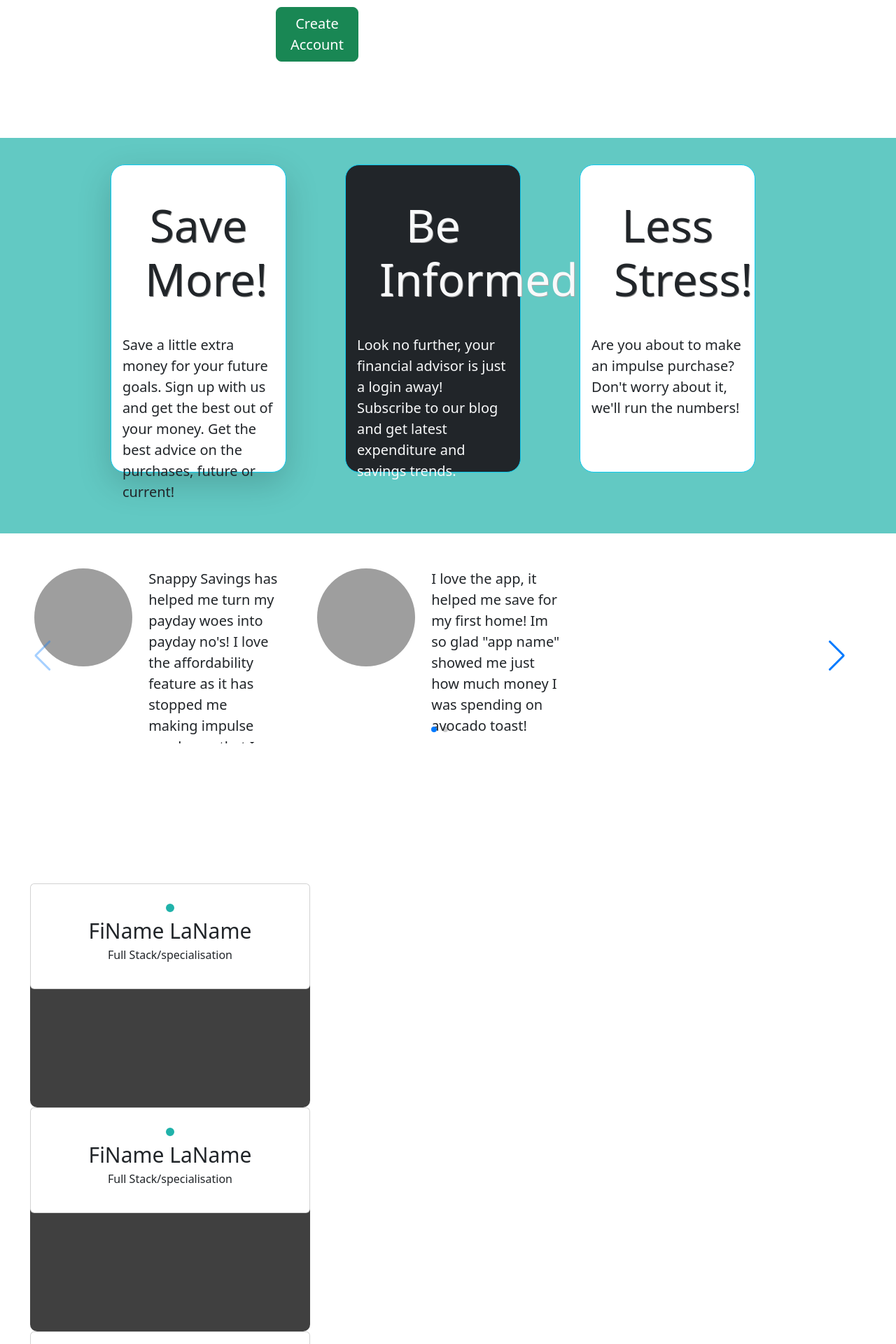
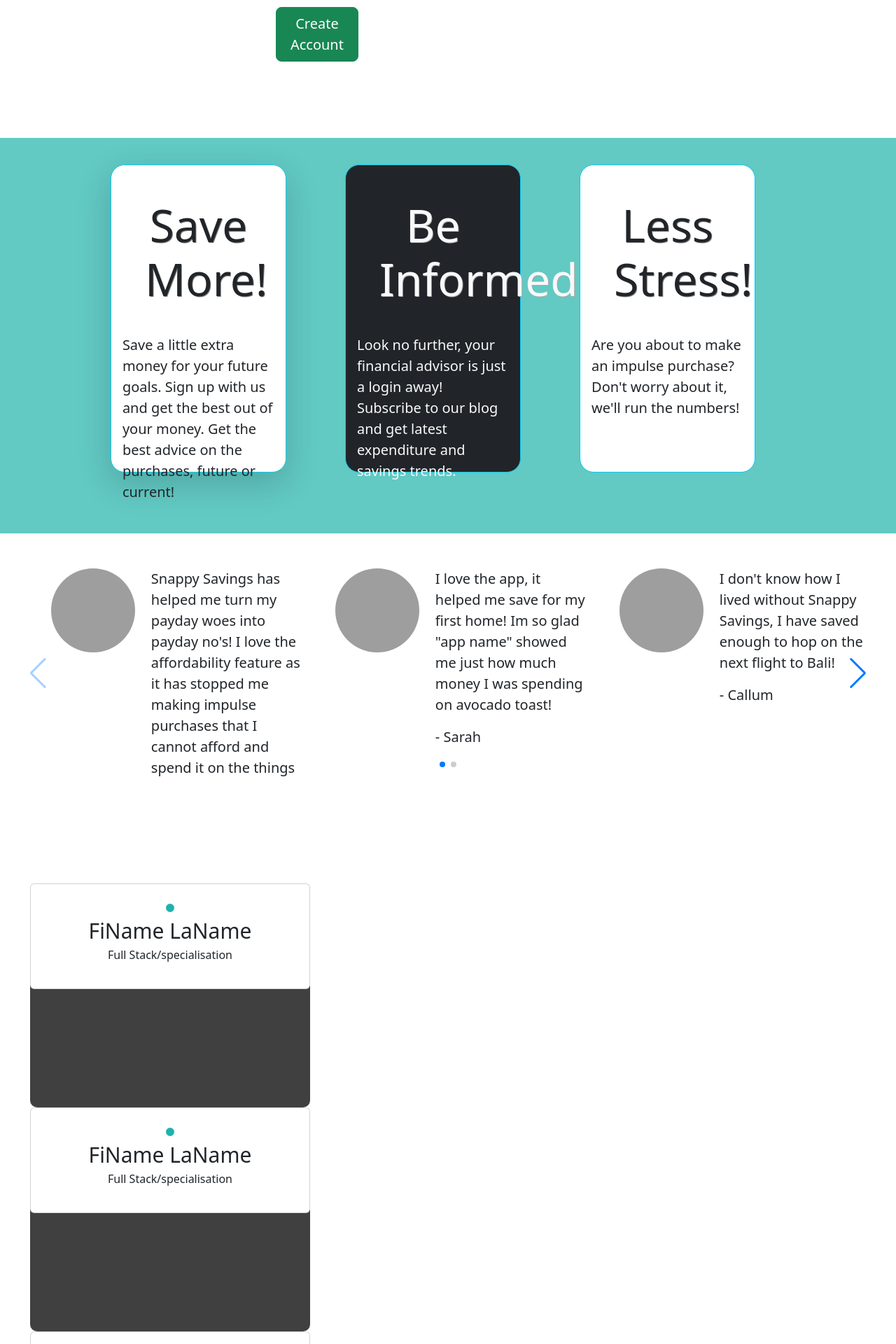
Before and after one commit to MiaRasmussen05/Hackathon-Jan-23, a Django app: page / in a window 1280 px wide. Shown: the part 603-2523 px from the top of the page at 70% size. Run offline with Django 3.2, Linux system fonts and the light colour scheme; some libraries are stand-ins or nearby versions; grey boxes are pictures that could not be loaded.

Commit message:
Fixed some css for the carousel look

```diff
--- a/static/css/style.css
+++ b/static/css/style.css
@@ -151,22 +151,24 @@
 
 /* end description section */
 
+.comment-section {
+    width: 100%;
+}
+
 .comments-wrapper {
-    width: 100%;
     height: 500px;
-    display: flex;
-    justify-content: space-between;
-    padding: 4% 2%;
+    padding: 4% 1.5%;
     /* margin-left: 23px; */
 }
 
 .swiper {
-    width: 98%;
-    height: 250px;
+    /* width: 98%; */
+    height: 300px;
 }
 
 .swiper-wrapper {
-    width: 100%;
+    width: 230%;
+    margin-left: 40px;
 }
 
 .comment {
@@ -174,14 +176,13 @@
 }
 
 .swiper-slide {
-    width: 40%;
     height: 400px;
-    /* margin: 50px 0 0 115px; */
+    margin: 0px 0 0 -10px;
 }
 
 .comment-image {
-    width: 140px;
-    height: 140px;
+    width: 120px;
+    height: 120px;
     /* border: 2px solid #000; */
     /* border-radius: 50%; */
 }
--- a/templates/index.html
+++ b/templates/index.html
@@ -39,11 +39,11 @@
             </div>
         </div>
     </section>
-    <section class="comment container-fluid">
+    <section class="comment-section container-fluid">
         <div class="comments-wrapper">
             <div class="carousel swiper mySwiper">
                 <div class="row swiper-wrapper">
-                    <div class="comment col-4 swiper-slide">
+                    <div class="comment col-3 swiper-slide">
                         <img class="comment-image rounded-circle"
                             src="https://i.ibb.co/Vv82013/pexels-brett-sayles-1073097.jpg"
                             alt="Image of a smiling male customer">
@@ -56,6 +56,39 @@
                                         purchases that I cannot afford and spend it on the things that matter!
                                     </p>
                                     <p>- James</p>
+                                </blockquote>
+                            </div>
+                        </div>
+                    </div>
+                    <div class="comment col-3 swiper-slide">
+                        <img class="comment-image rounded-circle"
+                            src="https://i.ibb.co/DzKXMw0/pexels-daniel-xavier-1239291.jpg"
+                            alt="Image of a smiling female customer">
+                        <div class="media">
+                            <div class="comment-text media-body">
+                                <blockquote class="blockquote">
+                                    <p>
+                                        I love the app, it helped me save for my first home! Im so glad "app name"
+                                        showed me just how much money I was spending on avocado toast!
+                                    </p>
+                                    <p>- Sarah</p>
+                                </blockquote>
+                            </div>
+                        </div>
+                    </div>
+                    <div class="comment col-3 swiper-slide">
+                        <img class="comment-image rounded-circle"
+                            src="https://i.ibb.co/444BLn6/pexels-justin-shaifer-1222271.jpg"
+                            alt="Another image of a smiling male customer">
+                        <div class="media">
+                            <div class="comment-text media-body">
+                                <blockquote class="blockquote">
+                                    <p>I don't know how I lived without Snappy Savings, I have saved enough to hop on
+                                        the
+                                        next
+                                        flight to Bali!
+                                    </p>
+                                    <p>- Callum</p>
                                 </blockquote>
                             </div>
                         </div>
@@ -93,43 +126,10 @@
                             </div>
                         </div>
                     </div>
-                    <div class="comment col-4 swiper-slide">
-                        <img class="comment-image rounded-circle"
-                            src="https://i.ibb.co/DzKXMw0/pexels-daniel-xavier-1239291.jpg"
-                            alt="Image of a smiling female customer">
-                        <div class="media">
-                            <div class="comment-text media-body">
-                                <blockquote class="blockquote">
-                                    <p>
-                                        I love the app, it helped me save for my first home! Im so glad "app name"
-                                        showed me just how much money I was spending on avocado toast!
-                                    </p>
-                                    <p>- Sarah</p>
-                                </blockquote>
-                            </div>
-                        </div>
-                    </div>
-                    <!-- <div class="comment col-4 swiper-slide">
-                        <img class="comment-image rounded-circle"
-                            src="https://i.ibb.co/444BLn6/pexels-justin-shaifer-1222271.jpg"
-                            alt="Another image of a smiling male customer">
-                        <div class="media">
-                            <div class="comment-text media-body">
-                                <blockquote class="blockquote">
-                                    <p>I don't know how I lived without Snappy Savings, I have saved enough to hop on
-                                        the
-                                        next
-                                        flight to Bali!
-                                    </p>
-                                    <p>- Callum</p>
-                                </blockquote>
-                            </div>
-                        </div>
-                    </div> -->
-                    <div class="swiper-button-next"></div>
-                    <div class="swiper-button-prev"></div>
-                    <div class="swiper-pagination"></div>
                 </div>
+                <div class="swiper-button-next"></div>
+                <div class="swiper-button-prev"></div>
+                <div class="swiper-pagination"></div>
             </div>
         </div>
     </section>
```
